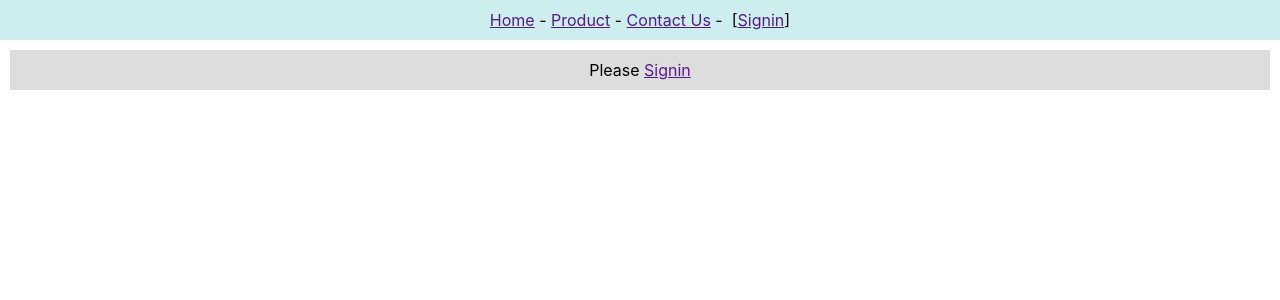
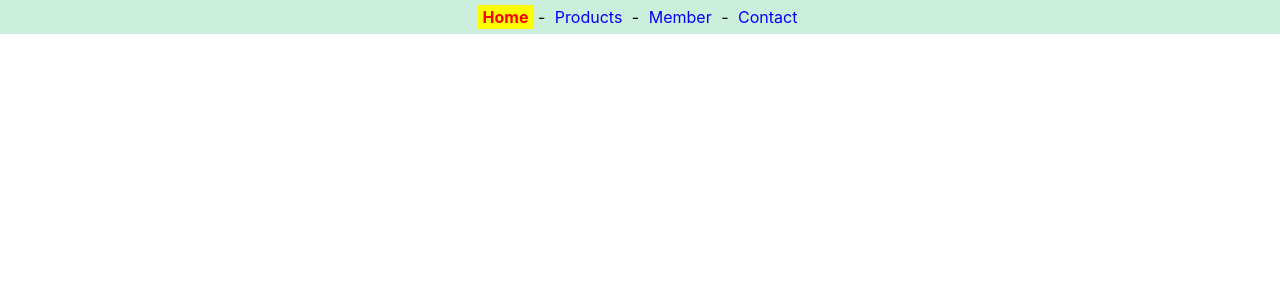
Before and after one commit to Narathon082/app1, a React (Create React App) app: page / in a window 1280 px wide. Shown: the top 300 px of the page. Built offline with nearby package versions, Linux system fonts and the light colour scheme.

Commit message:
Router And Navlink.css
Router And Navlink.css

```diff
--- a/package.json
+++ b/package.json
@@ -9,6 +9,7 @@
     "@testing-library/user-event": "^13.5.0",
     "react": "^19.2.3",
     "react-dom": "^19.2.3",
+    "react-router-dom": "^7.13.0",
     "react-scripts": "5.0.1",
     "web-vitals": "^2.1.4"
   },
--- a/src/App.js
+++ b/src/App.js
@@ -1,18 +1,9 @@
 //import logo from './logo.svg';
 import './App.css';
 import React from 'react'
-import { userContext } from './context';
-import Content from './context-content2';
-import Header2 from './context-header2';
+import Router2 from './router2';
 
-function App() {
-  let [user, setUser] = React.useState('');
-  return (
-    <userContext.Provider value={[user,setUser]}>
-      <Header2/>
-      <Content/>
-    </userContext.Provider>
-  );
+export default function App() {
+
+  return <Router2/>;
 }
-
-export default App;
--- /dev/null
+++ b/src/navlink.css
@@ -0,0 +1,18 @@
+.nav {
+    background-color: #ced;
+    padding: 7px;
+    text-align: center;
+}
+
+.menu {
+    color: blue;
+    text-decoration: none;
+    padding: 2px 5px;
+}
+
+.active_menu{
+    color: red;
+    background-color: yellow;
+    text-decoration: none;
+    padding: 2px 5px;
+}
--- /dev/null
+++ b/src/router2.js
@@ -0,0 +1,31 @@
+import React from "react";
+import { BrowserRouter, NavLink } from "react-router-dom";
+import "./navlink.css";
+
+export default function Router2() {
+  return (
+    <BrowserRouter>
+      <nav className="nav">
+
+        <NavLink
+          to="/"
+          className={({ isActive }) => isActive ? "active_menu" : "menu"}
+          style={({ isActive }) => {
+            return {
+              fontWeight: isActive ? "bold" : ""
+            };
+          }} >Home</NavLink> -&nbsp;
+
+        <NavLink to="/products" className={({ isActive }) => isActive ? "active_menu" : "menu"} >
+        Products</NavLink> -&nbsp;
+
+        <NavLink to="/member" className={({ isActive }) => isActive ? "active_menu" : "menu"} >
+        Member</NavLink> -&nbsp;
+
+        <NavLink to="/contact" className={({ isActive }) => isActive ? "active_menu" : "menu"} >
+        Contact</NavLink>
+
+      </nav>
+    </BrowserRouter>
+  );
+}
```
Also changed, not shown: 1 other file (tests, documents, lock files or other folders).
